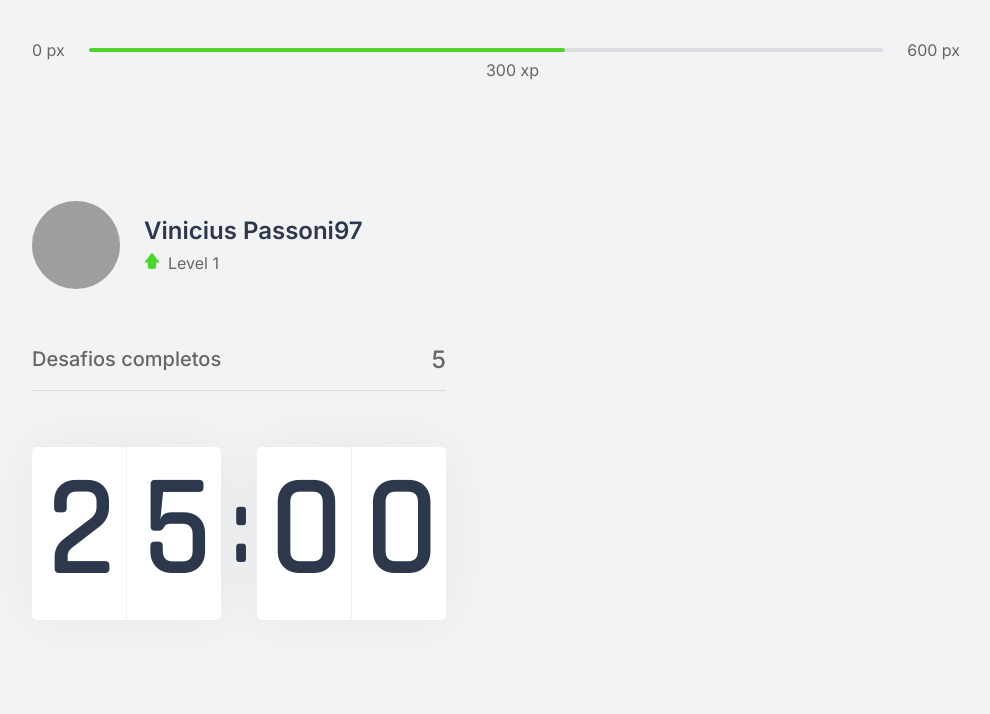
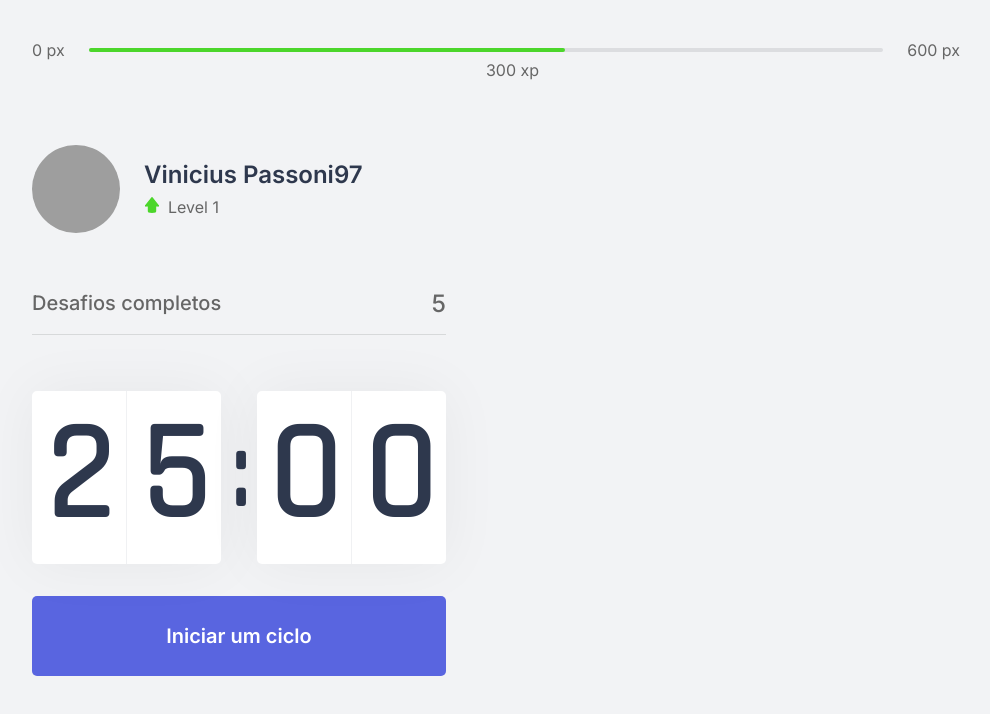
Before and after one commit to ViniciusPassoni97/Moveit, a Next.js app: page / in a window 1280 px wide. Shown: the top 714 px of the page, without its empty margins (144-1134 px from the left). Built offline with nearby package versions, Linux system fonts and the light colour scheme; grey boxes are pictures that could not be loaded.

Commit message:
Criando botão em src/components/countdown.tsx

```diff
--- a/src/components/countdown/countdown.tsx
+++ b/src/components/countdown/countdown.tsx
@@ -2,6 +2,7 @@
 
 export function Countdown(){
     return(
+      <div>
         <div className={styles.containerCountdown}>
             <div>
                 <span>2</span>
@@ -13,5 +14,9 @@
                 <span>0</span>
             </div>
         </div>
+        <button type='button' className={styles.countdownButton}>
+            Iniciar um ciclo
+        </button>
+      </div>
     );
 }
--- a/src/styles/components/Countdown.module.css
+++ b/src/styles/components/Countdown.module.css
@@ -32,3 +32,28 @@
     font-size:6.25rem;
     margin: 0 0.5rem;
  }
+
+ .countdownButton{
+    width:100%;
+    height:5rem;
+
+    margin-top: 2rem;
+
+    display: flex;
+    align-items:center;
+    justify-content:center;
+
+    border:0;
+    border-radius:  5px;
+
+    background:var(--blue);
+    color: var(--white);
+
+    font-size: 1.25rem;
+    font-weight:600;
+
+    transition: background-color 0.2s;
+ }
+ .countdownButton:hover{
+    background:var(--blue-dar);
+ }
```
